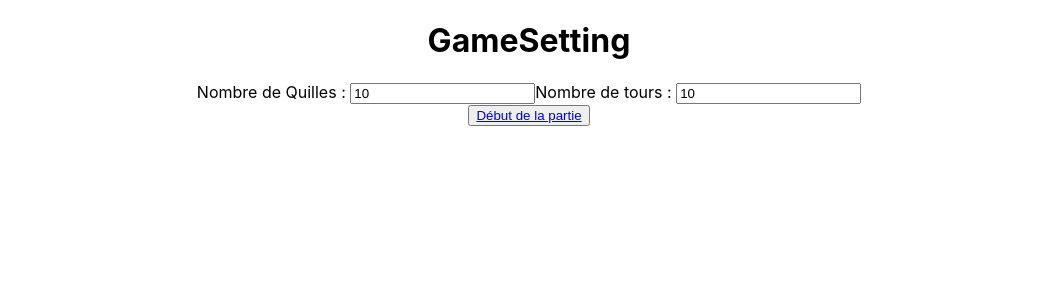
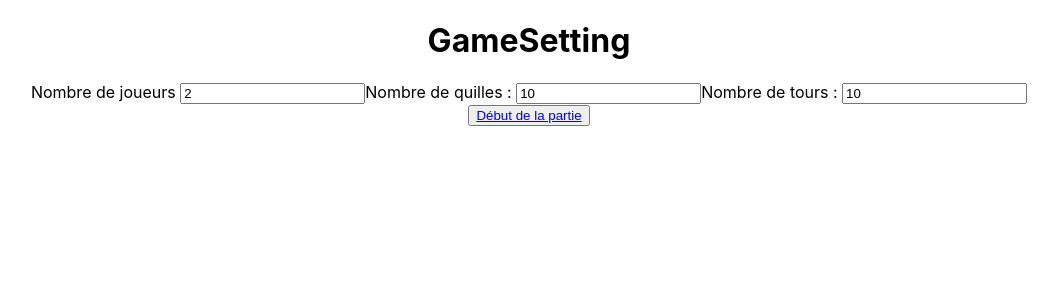
Before and after one commit to MarreTeint/Bowling, a React (Create React App) app: page /GameSetting in a window 1280 px wide. Shown: the top 300 px of the page, without its empty margins (111-1169 px from the left). Built offline with nearby package versions, Linux system fonts and the light colour scheme.

Commit message:
flex player number

```diff
--- a/src/pages/Game.tsx
+++ b/src/pages/Game.tsx
@@ -14,7 +14,7 @@ function Game() {
     <div className="Game">
         <ScoreBoard />
         <ScoreManager />
-        <button><Link to="../Endgame">Fin  de partie</Link></button>
+        <Link to="../Endgame"><button>Fin  de partie</button></Link>
     </div>
   );
 }
--- a/src/pages/GameMenu.tsx
+++ b/src/pages/GameMenu.tsx
@@ -3,8 +3,8 @@ const GameMenu = () => {
     return (
     <div id="GameChoice">
       <h1>GameMenu</h1>
-      <button > <Link to="GameSetting">Partie personnalisée</Link></button>
-      <button > <Link to="Game">Partie Rapide</Link></button>
+      <Link to="GameSetting"><button > Partie personnalisée</button></Link>
+      <Link to="Game"><button > Partie Rapide</button></Link>
       <Outlet />
 
     </div>
--- a/src/scoreBoard.tsx
+++ b/src/scoreBoard.tsx
@@ -16,6 +16,13 @@ const  ScoreBoard = () => {
         console.log("ScoreList has been updated")
     }, [scoreList, playerList, round])
 
+    function printPlayerScoreBoard(){
+        let players = [];
+        for(var i=0; i<playerList.length; i++){
+            players.push(<PLayerSCoreBoards PlayerName={playerList[i]} PlayerSCore={scoreList[i]} round={round}/>);
+        }
+        return players;
+    }
 
     return (
         <div className="scoreboard">
@@ -36,8 +43,7 @@ const  ScoreBoard = () => {
 
                     {/* <td colSpan={2}>Tour n°1</td><td colSpan={2}>Tour n°2</td><td colSpan={2}>Tour n°3</td><td colSpan={2}>Tour n°4</td><td colSpan={2}>Tour n°5</td><td colSpan={2}>Tour n°6</td><td colSpan={2}>Tour n°7</td><td colSpan={2}>Tour n°8</td><td colSpan={2}>Tour n°9</td><td colSpan={3}>Tour n°10</td> */}
                     <td className="black"></td></tr>
-                    <PLayerSCoreBoards PlayerName={playerList[0]} PlayerSCore={scoreList[0]} round={round}/>
-                    <PLayerSCoreBoards PlayerName={playerList[1]} PlayerSCore={scoreList[1]} round={round}/>
+                    {printPlayerScoreBoard()}
                 </tbody>
             </table>
         </div>
--- a/src/scoreManager.tsx
+++ b/src/scoreManager.tsx
@@ -62,7 +62,7 @@ import { useNavigate } from "react-router-dom";
                 if(scoreValue == -1){
                     alert("Veuillez choisir le nombre de quilles tombées");
                     return;
-                }else if(round < roundNumber && lance === 1 && scoreValue + +scoreList[player][numlance-1] <= quilleNumber || (round === roundNumber )|| (lance === 0)){
+                }else if(round < roundNumber && lance === 1 && (scoreValue+ +scoreList[player][numlance-1]) <= quilleNumber || (round === roundNumber )|| (lance === 0)){
 
                     updateScore(player, numlance, scoreValue);
 
@@ -70,41 +70,42 @@ import { useNavigate } from "react-router-dom";
                     if(round<roundNumber){
                         if(scoreValue === quilleNumber && lance === 0){
                             setLance(0);
-                            if(player ===1){
+                            if(player === playerList.length-1){
                                 setRound(round+1);
                             }
                         }else{
-                            setLance((lance+1)%2);
+                            setLance((lance+1)%playerList.length);
                         }
-                        if(player ===1 && lance === 1){
+                        if(player === playerList.length-1 && lance === 1){
                             setRound(round+1);
                         }
                         if(lance === 1 || lance === 0 && scoreValue === quilleNumber){
-                            setPlayer((player+1)%2);
+                            setPlayer((player+1)%playerList.length);
+                            setLance(0);
                         }
                     }
                     else{ //last round
 
-                        if(lance === 2 && player === 1){
+                        if(lance === 2 && player === playerList.length-1){
 
                             document.getElementById("quilles")?.remove(); //end game
                             document.getElementById("quillesupdate")?.remove(); //end game
                             setLance(0);
                             navigate("../Endgame");
                         }else if (lance === 2){
-                            setPlayer(1);
+                            setPlayer((player+1)%playerList.length);
                             setLance(0);
                         }
 
                         if((lance === 1 && scoreList[player][numlance-1] === 'X' )|| scoreList[player][numlance] === '/'){
                             setLance(2);
-                        }else if(lance === 1 && player === 1){
+                        }else if(lance === 1 && player === playerList.length-1){
                             document.getElementById("quilles")?.remove(); //end game
                             document.getElementById("quillesupdate")?.remove(); //end game
                             navigate("../Endgame");
                             setLance(0);
                         }else if(lance === 1){
-                            setPlayer(1);
+                            setPlayer((player+1)%playerList.length);
                             setLance(0);
                         }else if (lance !==2){
                             setLance((lance+1)%2);
--- a/src/startMenu.tsx
+++ b/src/startMenu.tsx
@@ -2,12 +2,14 @@ import React, {useContext} from "react";
 import {quilleNumberContext} from "./context/quilleNumber";
 import {roundNumberContext} from "./context/roundNumber";
 import {scoreListContext} from "./context/scorelist";
+import {playerListContext} from "./context/playerlist";
 import {  Link } from "react-router-dom";
 
 export const StartMenu = () => {
     const {quilleNumber, setquilleNumber} = useContext(quilleNumberContext);
     const {roundNumber, setroundNumber} = useContext(roundNumberContext);
-    const {setScoreList} = useContext(scoreListContext);
+    const {scoreList, setScoreList} = useContext(scoreListContext);
+    const {playerList, setPlayerList} = useContext(playerListContext);
 
     function quillesUpdate(){
         var nbQuilles = document.getElementById("nbQuilles") as HTMLInputElement;
@@ -16,19 +18,34 @@ export const StartMenu = () => {
         }
     }
 
-    function roundsUpdate(){
+    function roundsPlayerUpdate(){
         var nbRounds = document.getElementById("nbRounds") as HTMLInputElement;
+        var nbPlayer = document.getElementById("nbPlayer") as HTMLInputElement;
+        if(nbPlayer.value){
+            var player = [];
+            for(var i=0; i<parseInt(nbPlayer.value); i++){
+                player.push("Joueur "+(i+1));
+            }
+            setPlayerList(player);
+            console.log(playerList);
+        }
         if(nbRounds.value){
             setroundNumber(parseInt(nbRounds.value));
-            setScoreList([Array(2*parseInt(nbRounds.value)+1).fill(" "),Array(2*parseInt(nbRounds.value)+1).fill(" ")]);
+            var score = [];
+            for(var i=0; i<parseInt(nbPlayer.value); i++){
+                score.push(Array(2*parseInt(nbRounds.value)+1).fill(" "));
+            }
+            setScoreList(score);
+            console.log(scoreList);
         }
     }
 
     return(
         <div>
             <form>
-                <label>Nombre de Quilles : </label> <input id="nbQuilles" type="number" min="1" step="1" defaultValue={quilleNumber} onChange={()=>{quillesUpdate()}}></input>
-                <label>Nombre de tours : </label> <input id="nbRounds" type="number" min="1" step="1" defaultValue={roundNumber} onChange={()=>{roundsUpdate()}}></input>
+                <label>Nombre de joueurs</label> <input id="nbPlayer" type="number" min="1" step="1" defaultValue={playerList.length} onChange={()=>{roundsPlayerUpdate()}}></input>
+                <label>Nombre de quilles : </label> <input id="nbQuilles" type="number" min="1" step="1" defaultValue={quilleNumber} onChange={()=>{quillesUpdate()}}></input>
+                <label>Nombre de tours : </label> <input id="nbRounds" type="number" min="1" step="1" defaultValue={roundNumber} onChange={()=>{roundsPlayerUpdate()}}></input>
             </form>
             <button><Link to="../Game">Début de la partie</Link></button>
         </div>
```
